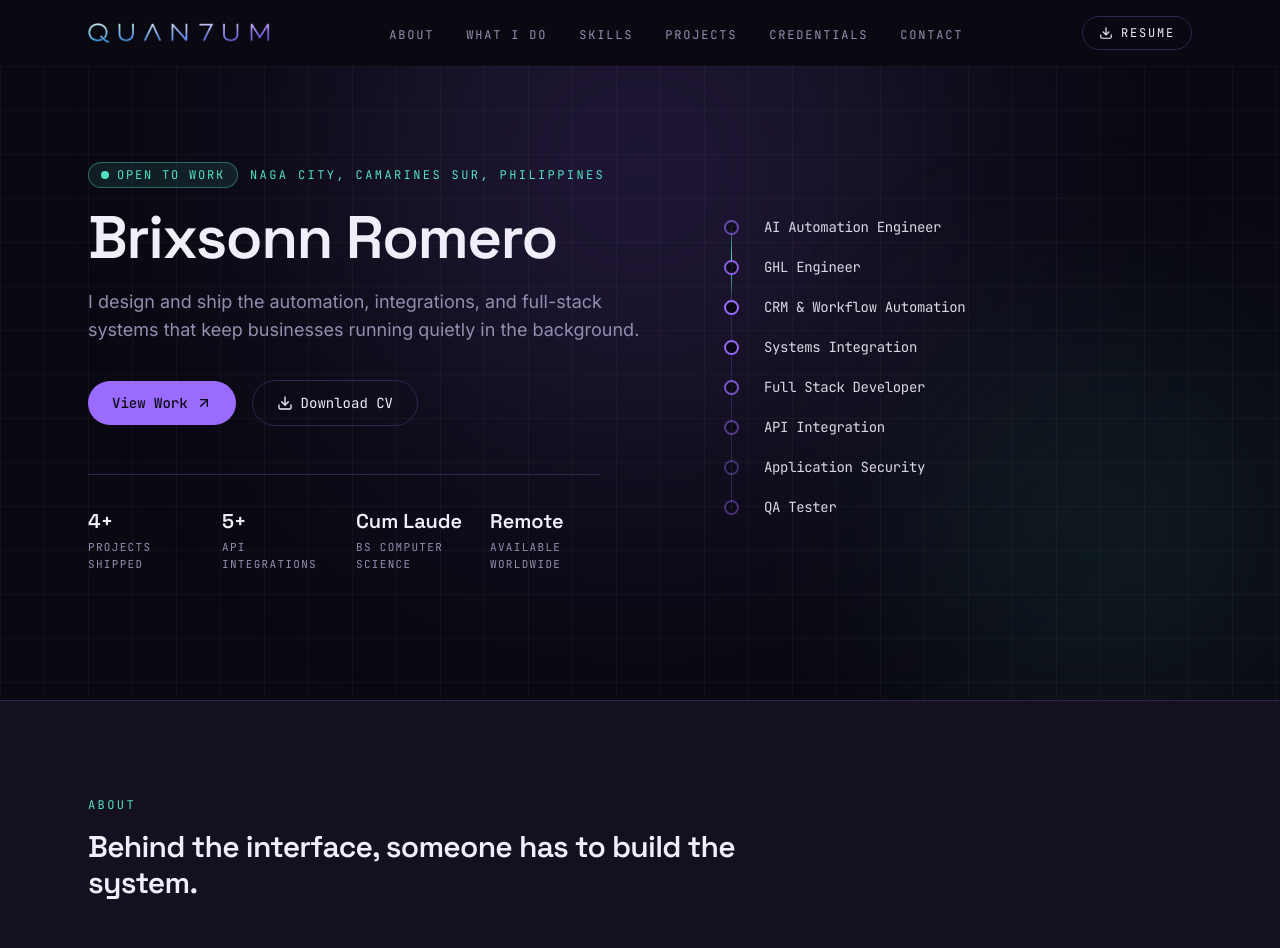
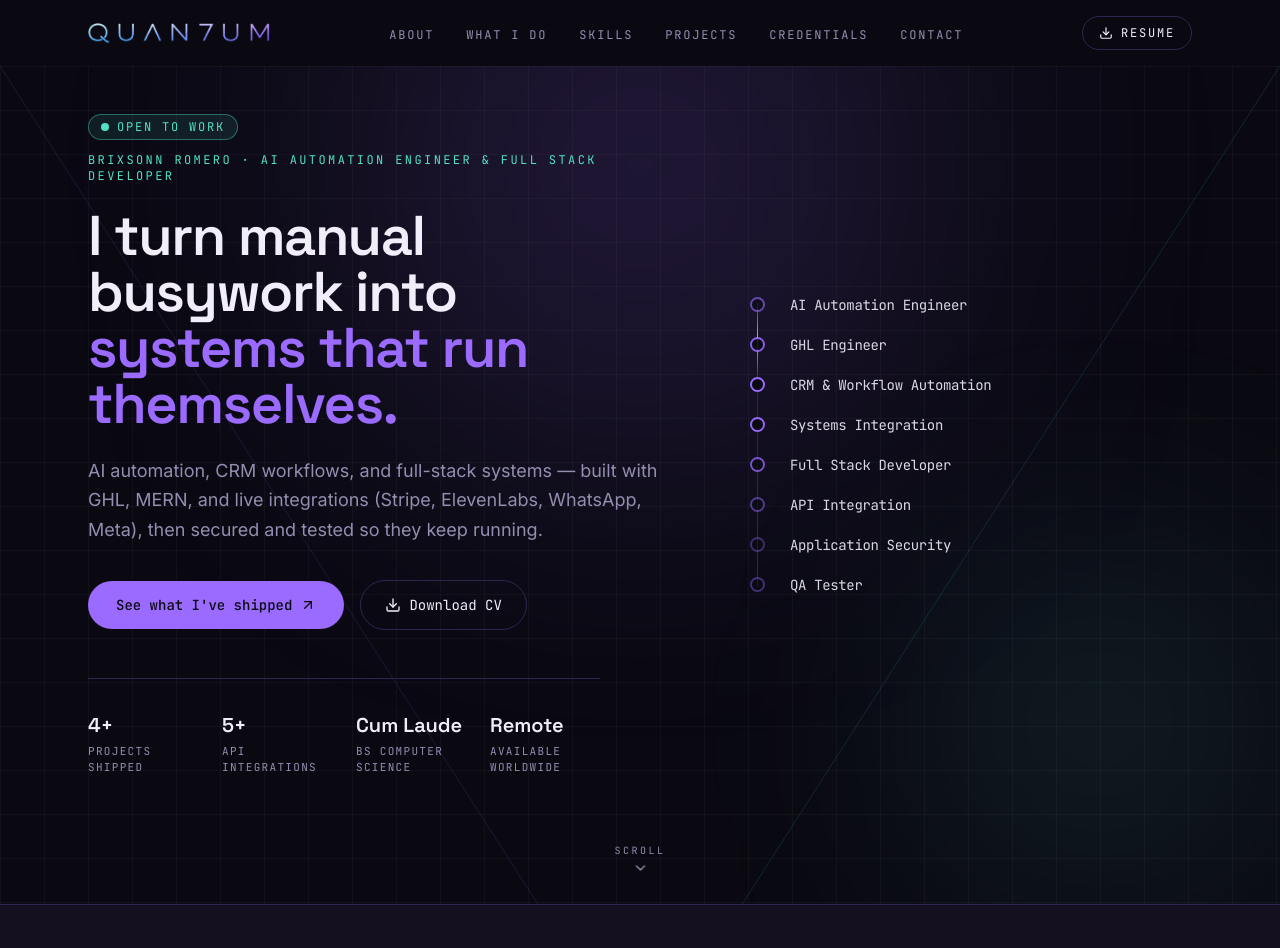
Before and after one commit to dooddles07/Portolio, a React (Vite) app: page / in a window 1280 px wide. Shown: the top 948 px of the page. Built offline with nearby package versions, Linux system fonts and the light colour scheme.

Commit message:
feat: rework hero into hook/funnel first-view

```diff
--- a/src/components/Hero.tsx
+++ b/src/components/Hero.tsx
@@ -1,21 +1,35 @@
 import { motion } from 'framer-motion'
-import { ArrowUpRight, Download } from 'lucide-react'
+import { ArrowUpRight, Download, ChevronDown } from 'lucide-react'
 import { profile } from '../data/profile'
 import FlowCanvas from './FlowCanvas'
 
 export default function Hero() {
   return (
-    <section id="top" className="relative overflow-hidden bg-grid bg-[size:44px_44px]">
+    <section
+      id="top"
+      className="relative flex min-h-[calc(100svh-64px)] items-center overflow-hidden bg-grid bg-[size:44px_44px]"
+    >
+      {/* Funnel glows — wide at top, converging toward the CTA below */}
       <div className="pointer-events-none absolute -top-40 left-1/2 h-[520px] w-[520px] -translate-x-1/2 rounded-full bg-signal/20 blur-[140px]" />
       <div className="pointer-events-none absolute bottom-0 right-0 h-[360px] w-[360px] rounded-full bg-flow/10 blur-[120px]" />
 
-      <div className="relative mx-auto grid max-w-6xl gap-16 px-6 pb-24 pt-16 md:grid-cols-[1.1fr_0.9fr] md:pb-32 md:pt-24">
+      {/* Converging funnel guide-lines that narrow the eye from the edges to the CTA */}
+      <svg
+        className="pointer-events-none absolute inset-0 h-full w-full opacity-[0.14]"
+        preserveAspectRatio="none"
+        aria-hidden="true"
+      >
+        <line x1="0" y1="0" x2="42%" y2="100%" stroke="#9B6BFF" strokeWidth="1" />
+        <line x1="100%" y1="0" x2="58%" y2="100%" stroke="#3ED6C4" strokeWidth="1" />
+      </svg>
+
+      <div className="relative mx-auto grid w-full max-w-6xl gap-16 px-6 pb-28 pt-12 md:grid-cols-[1.15fr_0.85fr] md:pb-32">
         <div>
           <motion.div
             initial={{ opacity: 0, y: 10 }}
             animate={{ opacity: 1, y: 0 }}
             transition={{ duration: 0.5 }}
-            className="mb-5 flex flex-wrap items-center gap-3"
+            className="mb-6 flex flex-wrap items-center gap-3"
           >
             {profile.openToWork && (
               <span className="inline-flex items-center gap-2 rounded-full border border-flow/40 bg-flow/10 px-3 py-1 font-mono text-xs uppercase tracking-[0.15em] text-flow">
@@ -26,26 +40,30 @@ export default function Hero() {
                 Open to Work
               </span>
             )}
-            <span className="eyebrow">{profile.location}</span>
+            <span className="eyebrow">
+              {profile.name} · {profile.tagline}
+            </span>
           </motion.div>
 
           <motion.h1
             initial={{ opacity: 0, y: 16 }}
             animate={{ opacity: 1, y: 0 }}
             transition={{ duration: 0.6, delay: 0.1 }}
-            className="font-display text-4xl font-semibold leading-[1.08] tracking-tight text-ink sm:text-5xl lg:text-6xl"
+            className="font-display text-4xl font-semibold leading-[1.05] tracking-tight text-ink sm:text-5xl lg:text-[3.5rem]"
           >
-            {profile.name}
+            I turn manual busywork into{' '}
+            <span className="text-signal">systems that run themselves.</span>
           </motion.h1>
 
           <motion.p
             initial={{ opacity: 0, y: 16 }}
             animate={{ opacity: 1, y: 0 }}
             transition={{ duration: 0.6, delay: 0.2 }}
-            className="mt-5 max-w-xl text-lg text-muted"
+            className="mt-6 max-w-xl text-lg leading-relaxed text-muted"
           >
-            I design and ship the automation, integrations, and full-stack systems that keep
-            businesses running quietly in the background.
+            AI automation, CRM workflows, and full-stack systems — built with GHL, MERN, and live
+            integrations (Stripe, ElevenLabs, WhatsApp, Meta), then secured and tested so they keep
+            running.
           </motion.p>
 
           <motion.div
@@ -56,14 +74,14 @@ export default function Hero() {
           >
             <a
               href="#projects"
-              className="inline-flex items-center gap-2 rounded-full bg-signal px-6 py-3 font-mono text-sm font-medium text-[#0A0912] transition-transform hover:-translate-y-0.5"
+              className="inline-flex items-center gap-2 rounded-full bg-signal px-7 py-3.5 font-mono text-sm font-medium text-[#0A0912] shadow-[0_0_0_0_rgba(155,107,255,0.5)] transition-all hover:-translate-y-0.5 hover:shadow-[0_10px_30px_-8px_rgba(155,107,255,0.6)]"
             >
-              View Work <ArrowUpRight size={16} />
+              See what I've shipped <ArrowUpRight size={16} />
             </a>
             <a
               href={profile.resumeUrl}
               download
-              className="inline-flex items-center gap-2 rounded-full border border-line px-6 py-3 font-mono text-sm text-ink transition-colors hover:border-flow hover:text-flow"
+              className="inline-flex items-center gap-2 rounded-full border border-line px-6 py-3.5 font-mono text-sm text-ink transition-colors hover:border-flow hover:text-flow"
             >
               <Download size={16} /> Download CV
             </a>
@@ -90,6 +108,16 @@ export default function Hero() {
           <FlowCanvas />
         </div>
       </div>
+
+      {/* Scroll cue — funnels the eye into the rest of the page */}
+      <a
+        href="#about"
+        aria-label="Scroll to about"
+        className="absolute bottom-6 left-1/2 hidden -translate-x-1/2 flex-col items-center gap-1.5 text-muted transition-colors hover:text-flow sm:flex"
+      >
+        <span className="font-mono text-[10px] uppercase tracking-[0.25em]">Scroll</span>
+        <ChevronDown size={16} className="animate-bounce" />
+      </a>
     </section>
   )
 }
```
